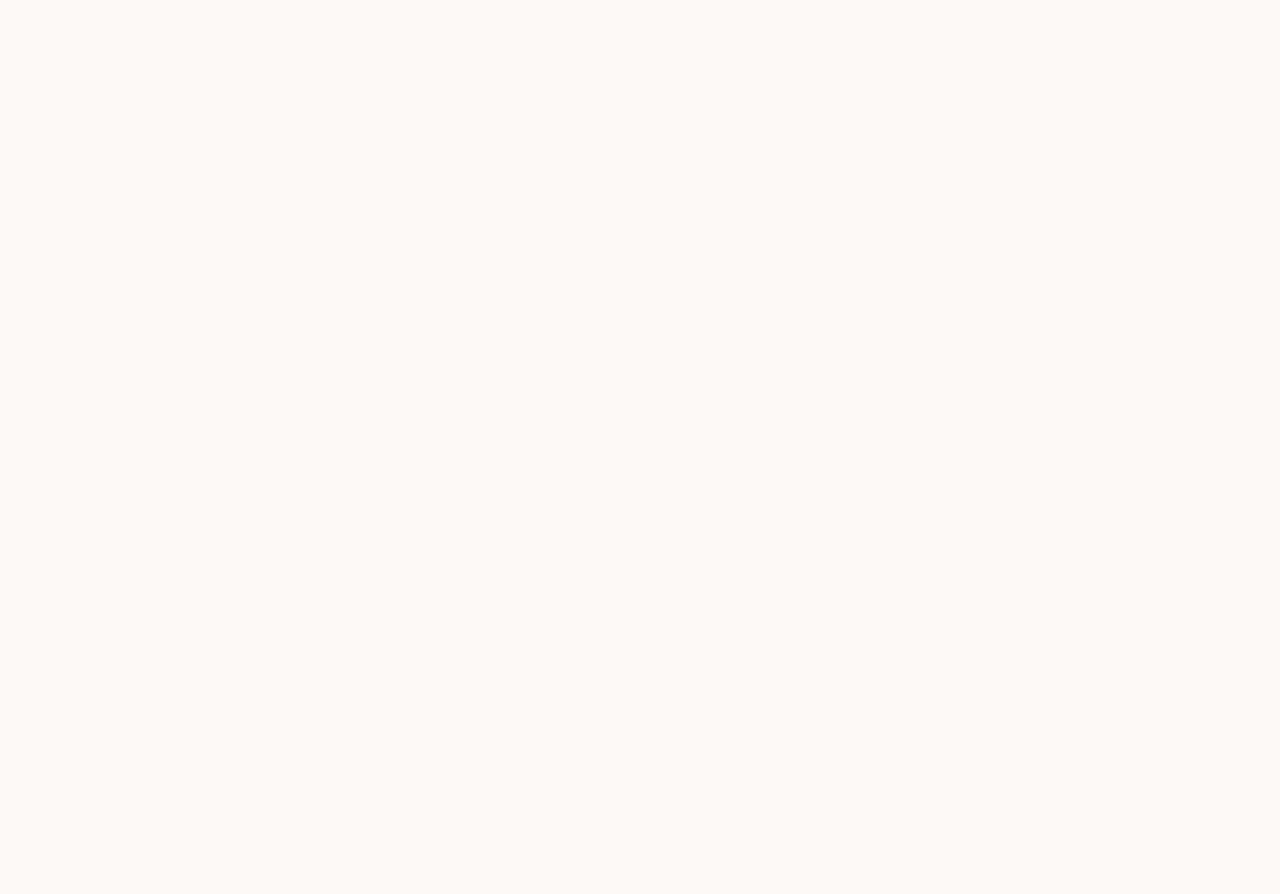
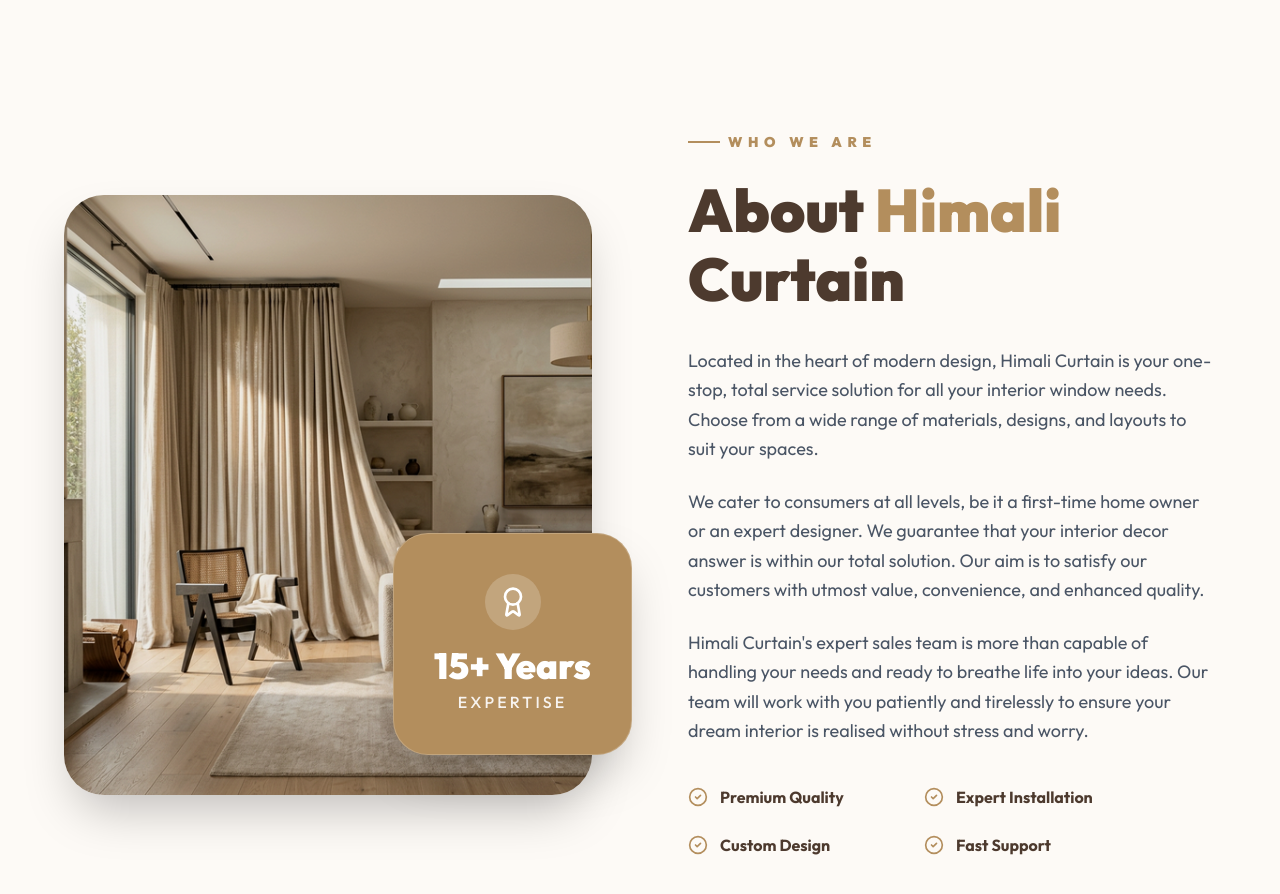
Before and after one commit to Kaveesha23dil/Himali_curtain, a Next.js app: page / in a window 1280 px wide. Shown: the part 740-1634 px from the top of the page. Before the commit the page ends 800 px from the top, so only its background shows below. Built offline with nearby package versions, Linux system fonts and the light colour scheme.

Commit message:
feat: Add About section component to the homepage, including a new image asset.

```diff
--- a/app/page.tsx
+++ b/app/page.tsx
@@ -1,9 +1,11 @@
 import Hero from "@/components/Hero";
+import About from "@/components/About";
 
 export default function Home() {
   return (
     <main className="min-h-screen">
       <Hero />
+      <About />
     </main>
   );
 }
--- /dev/null
+++ b/components/About.tsx
@@ -0,0 +1,84 @@
+"use client";
+
+import Image from "next/image";
+import { Award, CheckCircle2 } from "lucide-react";
+
+export default function About() {
+  return (
+    <section className="relative w-full py-20 lg:py-32 bg-[#fdfaf6] overflow-hidden">
+      <div className="container mx-auto px-6 lg:px-16">
+        <div className="flex flex-col lg:flex-row items-center gap-12 lg:gap-24">
+
+          {/* Left Side: Image with Badge */}
+          <div className="relative w-full lg:w-1/2 group">
+            <div className="relative h-[450px] sm:h-[600px] w-full rounded-[40px] overflow-hidden shadow-2xl">
+              <Image
+                src="/about-image.png"
+                alt="Modern Curtains and Blinds"
+                fill
+                className="object-cover transition-transform duration-700 group-hover:scale-110"
+              />
+              <div className="absolute inset-0 bg-black/5" />
+            </div>
+
+            {/* Experience Badge */}
+            <div className="absolute -bottom-6 -right-6 sm:bottom-10 sm:-right-10 bg-[#b38e5d] text-white p-8 sm:p-10 rounded-[35px] shadow-2xl flex flex-col items-center text-center backdrop-blur-md border border-white/20 animate-in fade-in slide-in-from-bottom-5 duration-1000">
+               <div className="bg-white/20 p-3 rounded-full mb-4">
+                  <Award size={32} className="text-white" />
+               </div>
+               <span className="text-3xl sm:text-4xl font-black mb-1">15+ Years</span>
+               <span className="text-sm sm:text-base font-medium opacity-90 uppercase tracking-[0.2em]">Expertise</span>
+            </div>
+          </div>
+
+          {/* Right Side: Content */}
+          <div className="w-full lg:w-1/2 flex flex-col items-start text-left">
+            <div className="flex items-center gap-2 mb-6">
+              <span className="w-8 h-[2px] bg-[#b38e5d]" />
+              <span className="text-[#b38e5d] text-sm font-black uppercase tracking-[0.4em]">Who we are</span>
+            </div>
+
+            <h2 className="text-[#4d3a2e] text-4xl sm:text-5xl lg:text-6xl font-black mb-8 leading-[1.15]">
+              About <span className="text-[#b38e5d]">Himali</span> Curtain
+            </h2>
+
+            <div className="space-y-6 text-gray-600 text-lg leading-relaxed max-w-xl">
+              <p>
+                Located in the heart of modern design, Himali Curtain is your one-stop, total service solution for all your interior window needs. Choose from a wide range of materials, designs, and layouts to suit your spaces.
+              </p>
+              <p>
+                We cater to consumers at all levels, be it a first-time home owner or an expert designer. We guarantee that your interior decor answer is within our total solution. Our aim is to satisfy our customers with utmost value, convenience, and enhanced quality.
+              </p>
+              <p>
+                Himali Curtain's expert sales team is more than capable of handling your needs and ready to breathe life into your ideas. Our team will work with you patiently and tirelessly to ensure your dream interior is realised without stress and worry.
+              </p>
+            </div>
+
+            <div className="grid grid-cols-2 gap-6 mt-10 w-full max-w-md">
+                <div className="flex items-center gap-3">
+                    <CheckCircle2 className="text-[#b38e5d]" size={20} />
+                    <span className="font-bold text-[#4d3a2e]">Premium Quality</span>
+                </div>
+                <div className="flex items-center gap-3">
+                    <CheckCircle2 className="text-[#b38e5d]" size={20} />
+                    <span className="font-bold text-[#4d3a2e]">Expert Installation</span>
+                </div>
+                <div className="flex items-center gap-3">
+                    <CheckCircle2 className="text-[#b38e5d]" size={20} />
+                    <span className="font-bold text-[#4d3a2e]">Custom Design</span>
+                </div>
+                <div className="flex items-center gap-3">
+                    <CheckCircle2 className="text-[#b38e5d]" size={20} />
+                    <span className="font-bold text-[#4d3a2e]">Fast Support</span>
+                </div>
+            </div>
+          </div>
+
+        </div>
+      </div>
+
+      {/* Decorative background element */}
+      <div className="absolute top-0 right-0 w-1/3 h-full bg-[#f8f3eb] -z-10 rounded-l-[100px] hidden lg:block" />
+    </section>
+  );
+}
```
Also changed, not shown: public/about-image.png (added).
